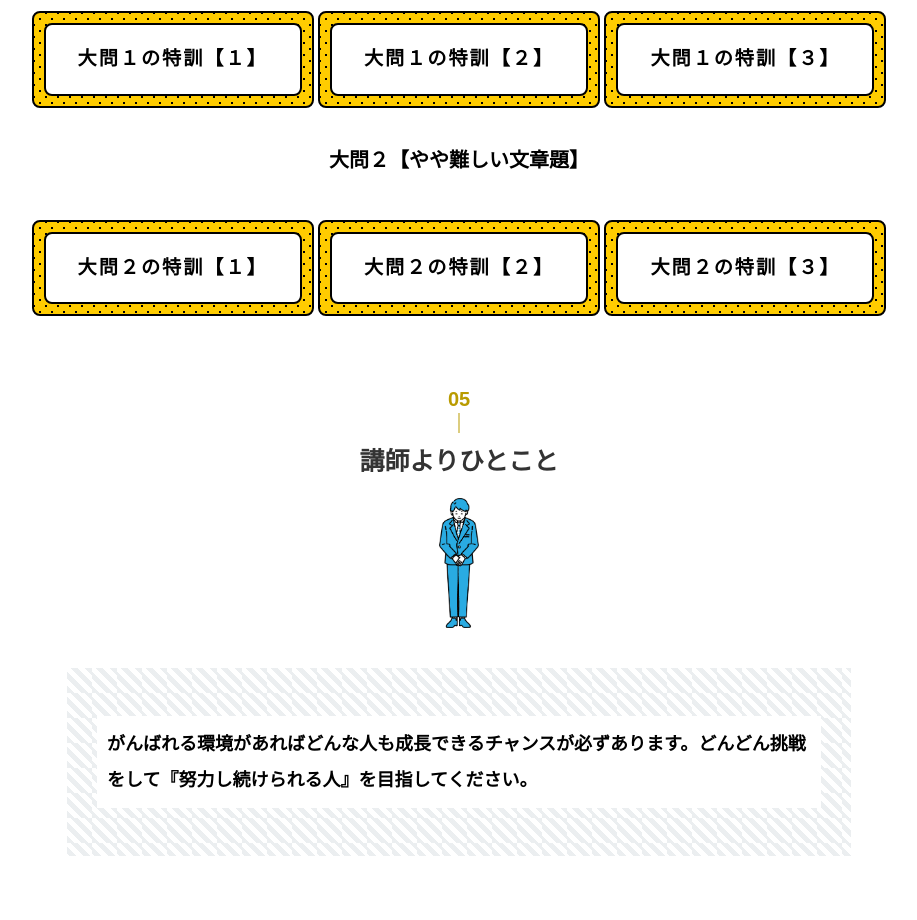
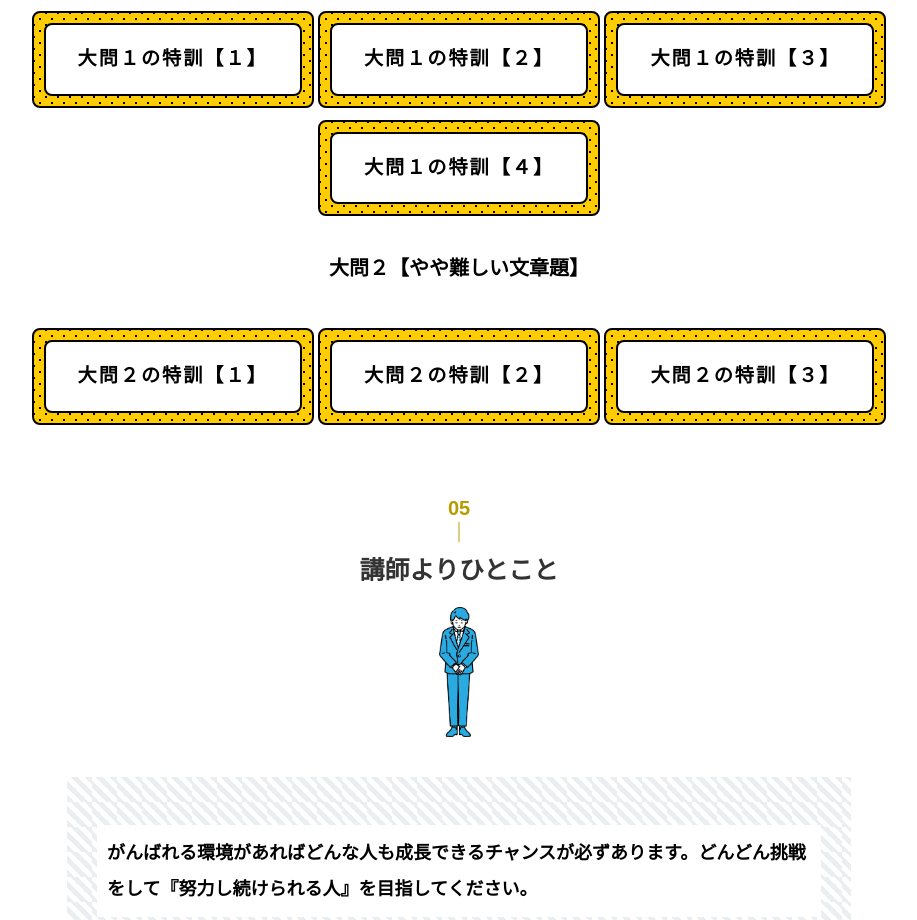
Before and after one commit to konohaacademy/mathquestion, a plain HTML site: page index.html in a window 1280 px wide. Shown: the part 2980-3900 px from the top of the page, without its empty margins (331-1248 px from the left). Drawn offline with nearby package versions, Linux system fonts and the light colour scheme.

Commit message:
大問１の特訓【４】追加

```diff
--- a/index.html
+++ b/index.html
@@ -143,12 +143,14 @@
             <a class="btn btn-border" href="https://docs.google.com/document/d/1BYvyNpFX3_aXCzBWT94CAV-VXscE7wvGpHifty8FhIw/edit?usp=sharing"><span>大問１の特訓【１】</span></a>
             <a class="btn btn-border" href="https://docs.google.com/document/d/1NPy4lRdmFD1KCaeLzhKPEhvX0NTI9WnzRQw4gjvI25Q/edit?usp=sharing"><span>大問１の特訓【２】</span></a>
             <a class="btn btn-border" href="https://docs.google.com/document/d/18d_kPbmYa7maSAf7G7bv0BpQFcuT9bntsxTgy5oK1WQ/edit?usp=sharing"><span>大問１の特訓【３】</span></a>
+            <a class="btn btn-border" href="https://docs.google.com/document/d/1QehgIv92EhDzZK9G6Tth3mIKGx5SD-xDylfyANnzaS8/edit?usp=sharing"><span>大問１の特訓【４】</span></a>
           </div>
           <p class="fw-bold font-lg center mb-lg">大問２【やや難しい文章題】</p>
           <div class="center cw-90">
             <a class="btn btn-border" href="https://docs.google.com/document/d/1lJFsxvEsy4xRdUra3TdFiTGLdCYoK3dXYpxPpB73sEg/edit?usp=sharing"><span>大問２の特訓【１】</span></a>
             <a class="btn btn-border" href="https://docs.google.com/document/d/1Alhkiq7p2qYlJYPspvYNXsAj5g5XPNkLZ44FFk7cAK0/edit?usp=sharing"><span>大問２の特訓【２】</span></a>
             <a class="btn btn-border" href="https://docs.google.com/document/d/1Qxbi6L5doAWjpQnuJaePsCGke_AdTbafSIzYxFQye2Y/edit?usp=sharing"><span>大問２の特訓【３】</span></a>
+
           </div>
         </section>
         <!-- 最後の一言-->
```
